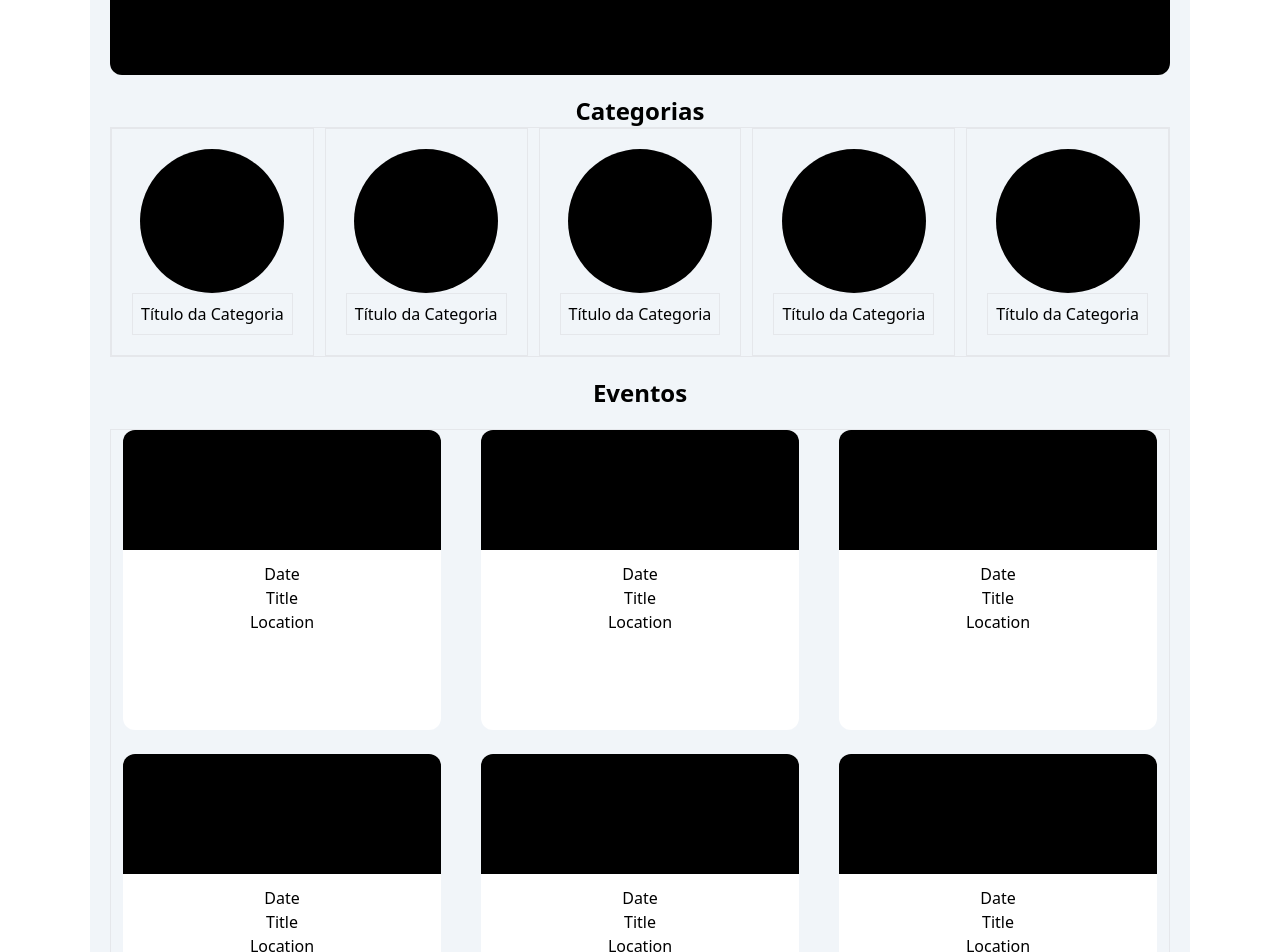
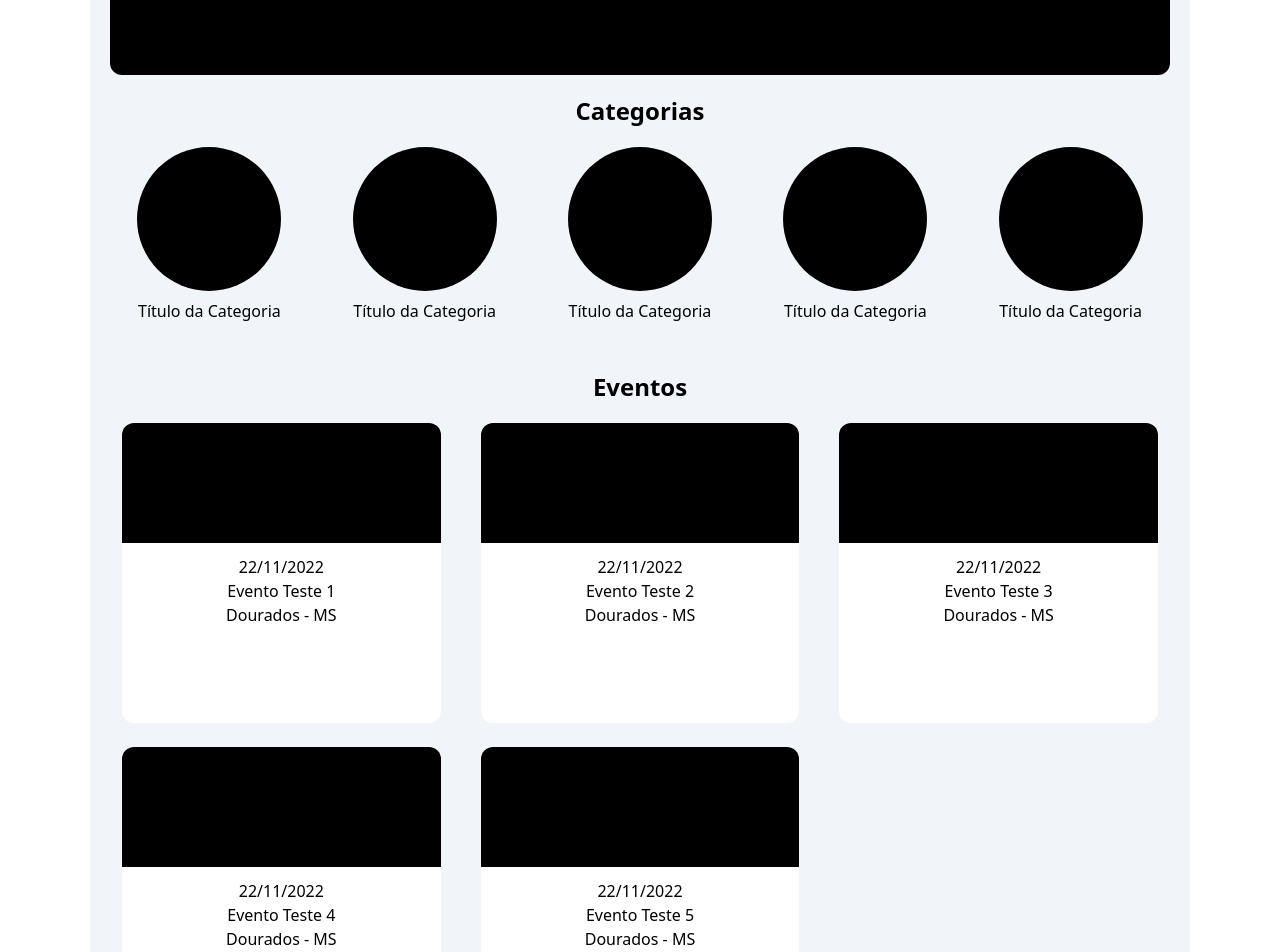
Before and after one commit to vf-jara/desafioMBLabs, a React (Vite) app: page / in a window 1280 px wide. Shown: the part 380-1332 px from the top of the page. Built offline with nearby package versions, Linux system fonts and the light colour scheme.

Commit message:
dados fictícios de base criados. Integração dos dados com a home e com a navegação para página de detalhes feita

```diff
--- a/src/components/Card/Card.jsx
+++ b/src/components/Card/Card.jsx
@@ -1,17 +1,18 @@
 import React from 'react'
 import { Link } from 'react-router-dom'
 
-function Card() {
+function Card({ props }) {
+
     return (
         <div className=' bg-white min-h-[300px] mx-2 md:mx-3 rounded-xl hover:shadow-lg transition-shadow'>
-            <Link>
+            <Link to={`/event/${props?.id}`}>
                 <div className='bg-black rounded-t-xl w-full min-h-[40%] max-h-[40%]'>
                     {/*Imagem*/}
                 </div>
                 <div className='p-3'>
-                    <p>Date</p>
-                    <h3>Title</h3>
-                    <p>Location</p>
+                    <p>{props?.date}</p>
+                    <h3>{props?.title}</h3>
+                    <p>{props?.location}</p>
                 </div>
             </Link>
         </div>
--- a/src/components/Category/Category.jsx
+++ b/src/components/Category/Category.jsx
@@ -3,14 +3,14 @@ import { Link } from 'react-router-dom'
 
 function Category(props) {
     return (
-        <div className="py-5 px-5 border flex flex-col justify-center items-center">
+        <div className="py-5 px-5 flex flex-col justify-center items-center">
             <Link to={"/category/name"}>
                 <div className="bg-black w-36 h-36 rounded-full">
                     {/*Imagem*/}
                 </div>
             </Link>
             <Link to={"/category/name"}>
-                <h3 className="border text-center p-2">Título da Categoria</h3>
+                <h3 className="text-center p-2">Título da Categoria</h3>
             </Link>
         </div>
     )
--- a/src/components/Footer/Footer.jsx
+++ b/src/components/Footer/Footer.jsx
@@ -2,7 +2,7 @@ import React from 'react'
 
 function Footer() {
     return (
-        <div className='flex justify-center py-5 border-t'>
+        <div className=' bg-white flex justify-center py-5 border-t  w-full bottom-0 left-0'>
             <p>Vinicius Franco Jara - 2022</p>
         </div>
     )
--- a/src/components/Layout/Layout.jsx
+++ b/src/components/Layout/Layout.jsx
@@ -5,9 +5,13 @@ import Header from '../Header/Header'
 function Layout({ children }) {
     return (
         <>
-            <Header />
-            <div>{children}</div>
-            <Footer />
+            <div className='min-h-[calc(100vh-65px)]'>
+                <Header />
+                <div>{children}</div>
+            </div>
+            <div className='relative'>
+                <Footer />
+            </div>
         </>
     )
 }
--- /dev/null
+++ b/src/data.js
@@ -0,0 +1,46 @@
+export const getData = async () => {
+    return (
+        [
+            {
+                id: "1",
+                title: 'Evento Teste 1',
+                location: 'Dourados - MS',
+                description: 'Mussum Ipsum, cacilds vidis litro abertis. Nullam volutpat risus nec leo commodo, ut interdum diam laoreet. Sed non consequat odio.Praesent vel viverra nisi. Mauris aliquet nunc non turpis scelerisque, eget.Interagi no mé, cursus quis, vehicula ac nisi.Admodum accumsan disputationi eu sit. Vide electram sadipscing et per.',
+                date: '22/11/2022',
+                price: 159.90
+            },
+            {
+                id: "2",
+                title: 'Evento Teste 2',
+                location: 'Dourados - MS',
+                description: 'Mussum Ipsum, cacilds vidis litro abertis. Nullam volutpat risus nec leo commodo, ut interdum diam laoreet. Sed non consequat odio.Praesent vel viverra nisi. Mauris aliquet nunc non turpis scelerisque, eget.Interagi no mé, cursus quis, vehicula ac nisi.Admodum accumsan disputationi eu sit. Vide electram sadipscing et per.',
+                date: '22/11/2022',
+                price: 159.90
+            },
+            {
+                id: "3",
+                title: 'Evento Teste 3',
+                location: 'Dourados - MS',
+                description: 'Mussum Ipsum, cacilds vidis litro abertis. Nullam volutpat risus nec leo commodo, ut interdum diam laoreet. Sed non consequat odio.Praesent vel viverra nisi. Mauris aliquet nunc non turpis scelerisque, eget.Interagi no mé, cursus quis, vehicula ac nisi.Admodum accumsan disputationi eu sit. Vide electram sadipscing et per.',
+                date: '22/11/2022',
+                price: 159.90
+            },
+            {
+                id: "4",
+                title: 'Evento Teste 4',
+                location: 'Dourados - MS',
+                description: 'Mussum Ipsum, cacilds vidis litro abertis. Nullam volutpat risus nec leo commodo, ut interdum diam laoreet. Sed non consequat odio.Praesent vel viverra nisi. Mauris aliquet nunc non turpis scelerisque, eget.Interagi no mé, cursus quis, vehicula ac nisi.Admodum accumsan disputationi eu sit. Vide electram sadipscing et per.',
+                date: '22/11/2022',
+                price: 159.90
+            },
+            {
+                id: "5",
+                title: 'Evento Teste 5',
+                location: 'Dourados - MS',
+                description: 'Mussum Ipsum, cacilds vidis litro abertis. Nullam volutpat risus nec leo commodo, ut interdum diam laoreet. Sed non consequat odio.Praesent vel viverra nisi. Mauris aliquet nunc non turpis scelerisque, eget.Interagi no mé, cursus quis, vehicula ac nisi.Admodum accumsan disputationi eu sit. Vide electram sadipscing et per.',
+                date: '22/11/2022',
+                price: 159.90
+            },
+        ]
+    )
+}
--- a/src/pages/Details.jsx
+++ b/src/pages/Details.jsx
@@ -1,8 +1,44 @@
-import React from 'react'
+import React, { useEffect, useState } from 'react'
+import { useParams } from 'react-router-dom'
+import Layout from '../components/Layout/Layout'
+import { getData } from '../data'
 
 function Details() {
+
+    const page = useParams()
+    const id = page.id
+    console.log(id)
+
+    const [details, setDetails] = useState([])
+    const [loading, setLoading] = useState(true)
+
+    useEffect(() => {
+        getData()
+            .then(data => {
+                setDetails(data[id - 1])
+                setLoading(false)
+                console.log(details)
+            })
+    }, [])
+
+    if (loading) {
+        return "Loading"
+    }
+
+
     return (
-        <div>Details</div>
+        <Layout>
+            <div className='w-full flex justify-center'>
+                <div className='w-full h-full flex flex-col gap-5 max-w-[1100px] py-10 px-5 bg-slate-100'>
+                    <div className='grid place-content-center min-h-[200px] border'>
+                        <h1 className='text-4xl font-bold'>{details?.title}</h1>
+
+                    </div>
+
+                </div>
+            </div>
+
+        </Layout>
     )
 }
 
--- a/src/pages/Home.jsx
+++ b/src/pages/Home.jsx
@@ -1,9 +1,26 @@
-import React from 'react'
+import React, { useEffect, useState } from 'react'
 import Layout from '../components/Layout/Layout'
 import Category from '../components/Category/Category'
 import Card from '../components/Card/Card'
+import { getData } from '../data'
+
 
 function Home() {
+    const [info, setInfo] = useState([])
+    const [loading, setLoading] = useState(true)
+
+    useEffect(() => {
+        getData()
+            .then(data => {
+                setInfo(data)
+                setLoading(false)
+            })
+    }, [])
+
+    if (loading) {
+        return "Loading"
+    }
+
     return (
         <Layout>
             <div className='w-full flex justify-center'>
@@ -14,7 +31,7 @@ function Home() {
                     <div>
                         <h2 className="text-2xl font-semibold">Categorias</h2>
 
-                        <div className="flex justify-between border overflow-auto">
+                        <div className="flex justify-between overflow-auto">
                             {
                                 /*
                                 **************************
@@ -32,22 +49,13 @@ function Home() {
 
                     <div>
                         <h2 className="text-2xl font-semibold mb-5">Eventos</h2>
-                        <div className="grid grid-cols-2 md:grid-cols-3 2xl:grid-cols-4 md:gap-x-4 gap-y-6 border">
+                        <div className="grid grid-cols-2 md:grid-cols-3 2xl:grid-cols-4 md:gap-x-4 gap-y-6 ">
                             {
-                                /*
-                                **************************
-                                implementar Map de eventos da API para renderizar todos os itens e passar as props dos dados pros cards
-                                **************************
-                                */
+                                info.map((singleInfo) => (
+                                    <Card props={singleInfo} />
+                                ))
                             }
-                            <Card />
-                            <Card />
-                            <Card />
-                            <Card />
-                            <Card />
-                            <Card />
-                            <Card />
-                            <Card />
+
                         </div>
                     </div>
                 </div>
--- a/vite.config.js
+++ b/vite.config.js
@@ -3,5 +3,8 @@ import react from '@vitejs/plugin-react'
 
 // https://vitejs.dev/config/
 export default defineConfig({
-  plugins: [react()]
+  plugins: [react()],
+  define: {
+    'process.env': process.env
+  }
 })
```
